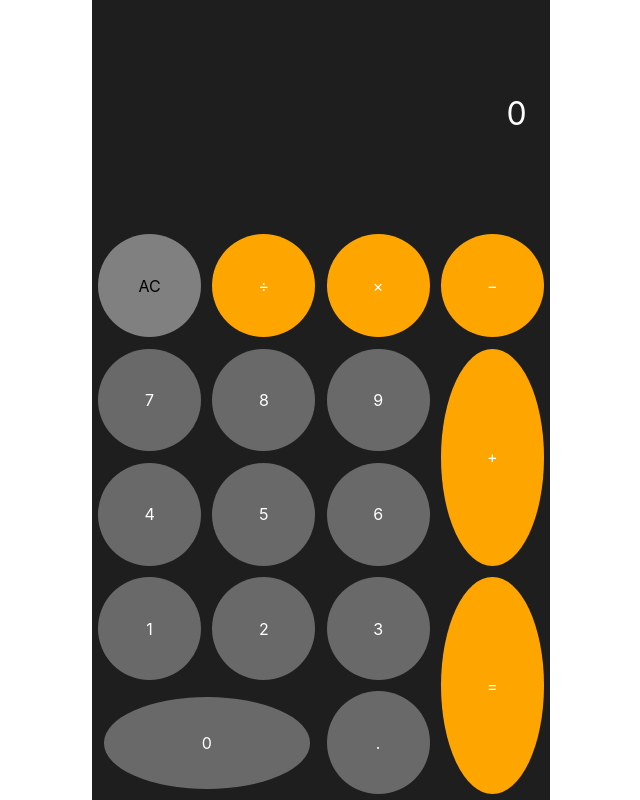
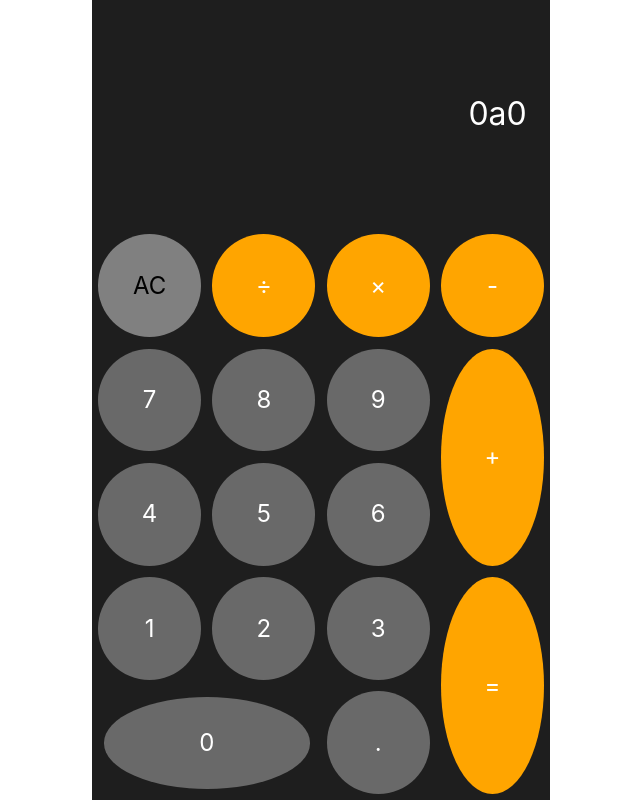
Before and after one commit to sfyuen/calc, a React (Create React App) app: page / in a window 1280 px wide. Shown: the whole page, without its empty margins (319-959 px from the left). Built offline with nearby package versions, Linux system fonts and the light colour scheme.

Commit message:
Update App.css and App.js

```diff
--- a/src/App.css
+++ b/src/App.css
@@ -38,10 +38,41 @@ div[class*=" col-"],
   margin: 0;
 }
 
+.btn-Success {
+  width: 100%;
+  height: 100%;
+  font-size: 150%;
+  padding: 0;
+  margin: 0;
+  border-radius: 50%;
+  background-color: white;
+  color: orange;
+  &:hover {
+    background-color: white;
+    color: orange;
+  }
+  &:focus {
+    background-color: white;
+    color: orange;
+  }
+  &.active {
+    &:hover {
+      background-color: white;
+      color: orange;
+    }
+    &:focus {
+      background-color: white;
+      color: orange;
+    }
+  }
+}
+
 .btn-Primary {
   width: 100%;
   height: 100%;
-  font-size: 100%;
+  font-size: 150%;
+  padding: 0;
+  margin: 0;
   border-radius: 50%;
   background-color: DimGray;
   color: white;
@@ -68,7 +99,9 @@ div[class*=" col-"],
 .btn-Secondary {
   width: 100%;
   height: 100%;
-  font-size: 100%;
+  font-size: 150%;
+  padding: 0;
+  margin: 0;
   border-radius: 50%;
   background-color: orange;
   color: white;
@@ -95,7 +128,9 @@ div[class*=" col-"],
 .btn-Info {
   width: 100%;
   height: 100%;
-  font-size: 100%;
+  font-size: 150%;
+  padding: 0;
+  margin: 0;
   border-radius: 50%;
   background-color: grey;
   color: black;
--- a/src/App.js
+++ b/src/App.js
@@ -13,31 +13,50 @@ function App() {
   const [deci, setdeci] = useState(false);
   const [dp, setdp] = useState(1);
   const [cState, setcState] = useState("AC");
+  const [cSign, setcSign] = useState("");
+  const [signFlag, setsignFlag] = useState(false);
+  const [iFlag, setiFlag] = useState(false);
 
   function digClick(i) {
-    if (curNum.toFixed(dp).length < 14) {
+    var di = curNum;
+    if (signFlag) {
+      di = new Decimal(0);
+    }
+    if (di.toFixed(dp).length < 14) {
       if (deci) {
-        setcurNum(curNum.plus(Decimal(i).dividedBy(Decimal(10).toPower(dp))));
+        setcurNum(di.plus(Decimal(i).dividedBy(Decimal(10).toPower(dp))));
         setdp(dp + 1);
       } else {
-        setcurNum(curNum.times(10).plus(i));
+        setcurNum(di.times(10).plus(i));
       }
-      if (i != 0) {
+      if (i !== 0) {
         setcState("C");
       }
+      setsignFlag(false);
     }
   }
 
   function deciClick() {
     setdeci(true);
     setcState("C");
+    setpreNum(curNum);
   }
 
   function acClick() {
     setdeci(false);
     setcurNum(new Decimal(0));
     setdp(1);
-    setcState("AC");
+    if (cState === "C") {
+      setcState("AC");
+      if (!iFlag) {
+        setsignFlag(true);
+      }
+    } else {
+      setsignFlag(false);
+      setcSign("");
+      setpreNum(new Decimal(0));
+      setiFlag(false);
+    }
   }
 
   function DigButton({ children }) {
@@ -48,8 +67,55 @@ function App() {
     );
   }
 
-  var res = curNum.toFixed(dp - 1);
-  if (dp == 1 && deci && res.length < 12) {
+  const eqClick = () => {
+    if (cSign === "+") {
+      if (!iFlag) {
+        setiFlag(true);
+        setcurNum(preNum.plus(curNum));
+        setpreNum(curNum);
+      } else {
+        setcurNum(curNum.plus(preNum));
+      }
+    }
+    if (cSign === "-") {
+      if (!iFlag) {
+        setiFlag(true);
+        setcurNum(preNum.minus(curNum));
+        setpreNum(curNum);
+      } else {
+        setcurNum(curNum.minus(preNum));
+      }
+    }
+    setsignFlag(false);
+  };
+
+  function signClick({ children }) {
+    if (children !== cSign && !signFlag) {
+      eqClick();
+    }
+    setcSign(children);
+    setsignFlag(true);
+    setpreNum(curNum);
+  }
+
+  function SignButton({ children }) {
+    var button = (
+      <Button variant="Secondary" onClick={() => signClick({ children })}>
+        {children}
+      </Button>
+    );
+    if (signFlag && children === cSign) {
+      button = (
+        <Button variant="Success" onClick={() => signClick({ children })}>
+          {children}
+        </Button>
+      );
+    }
+    return button;
+  }
+
+  var res = curNum.toFixed(dp - 1) + "a" + preNum.toFixed(0);
+  if (dp === 1 && deci && res.length < 12) {
     res += ".";
   }
 
@@ -68,17 +134,17 @@ function App() {
         </Col>
         <Col className="col-3">
           <div className="square">
-            <Button variant="Secondary">÷</Button>
+            <SignButton>÷</SignButton>
           </div>
         </Col>
         <Col className="col-3">
           <div className="square">
-            <Button variant="Secondary">×</Button>
+            <SignButton>×</SignButton>
           </div>
         </Col>
         <Col className="col-3">
           <div className="square">
-            <Button variant="Secondary">−</Button>
+            <SignButton>-</SignButton>
           </div>
         </Col>
       </Row>
@@ -121,7 +187,7 @@ function App() {
         </Col>
         <Col className="col-3">
           <div className="hrect">
-            <Button variant="Secondary">+</Button>
+            <SignButton>+</SignButton>
           </div>
         </Col>
       </Row>
@@ -161,7 +227,9 @@ function App() {
         </Col>
         <Col className="col-3">
           <div className="hrect">
-            <Button variant="Secondary">=</Button>
+            <Button variant="Secondary" onClick={eqClick}>
+              =
+            </Button>
           </div>
         </Col>
       </Row>
```
